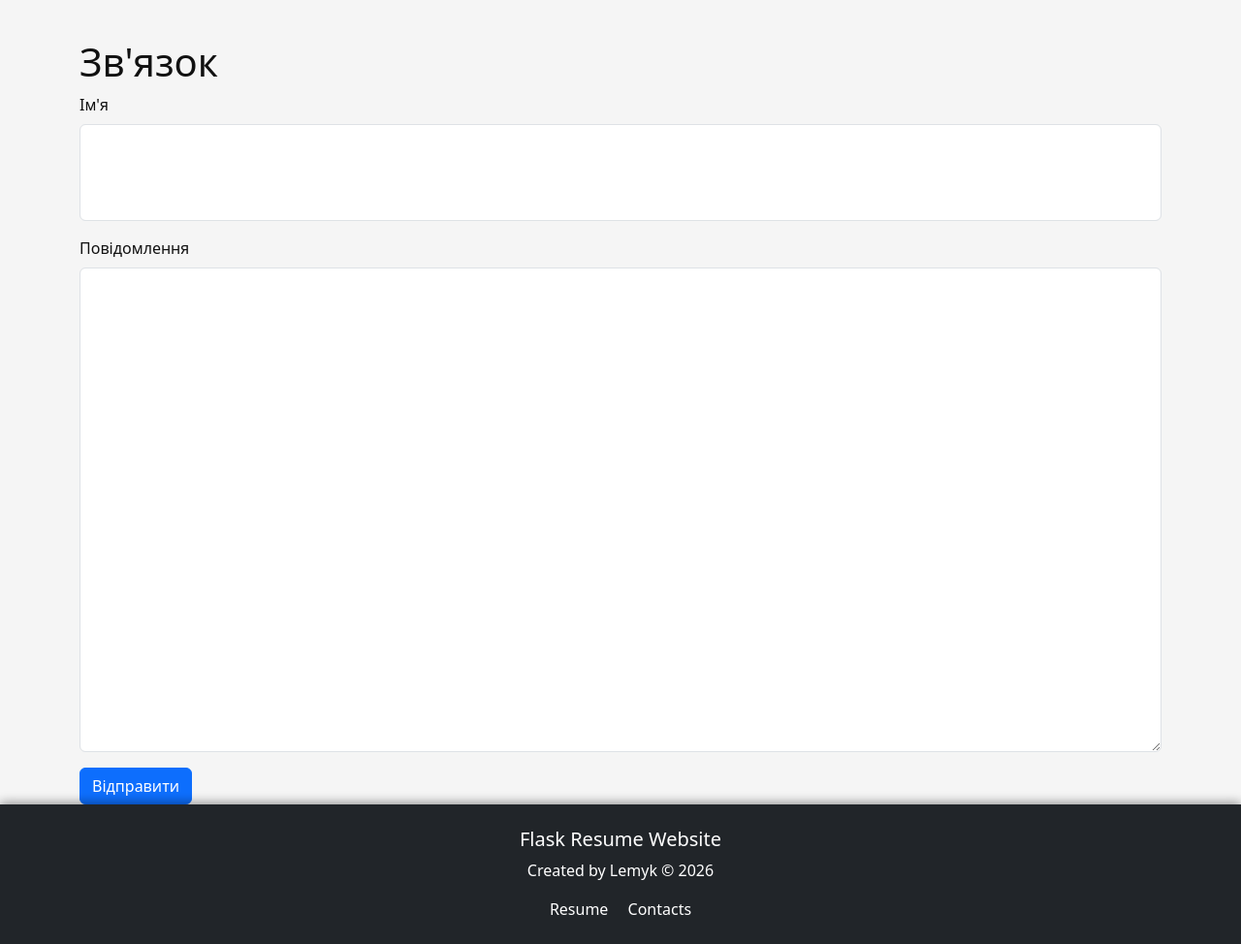
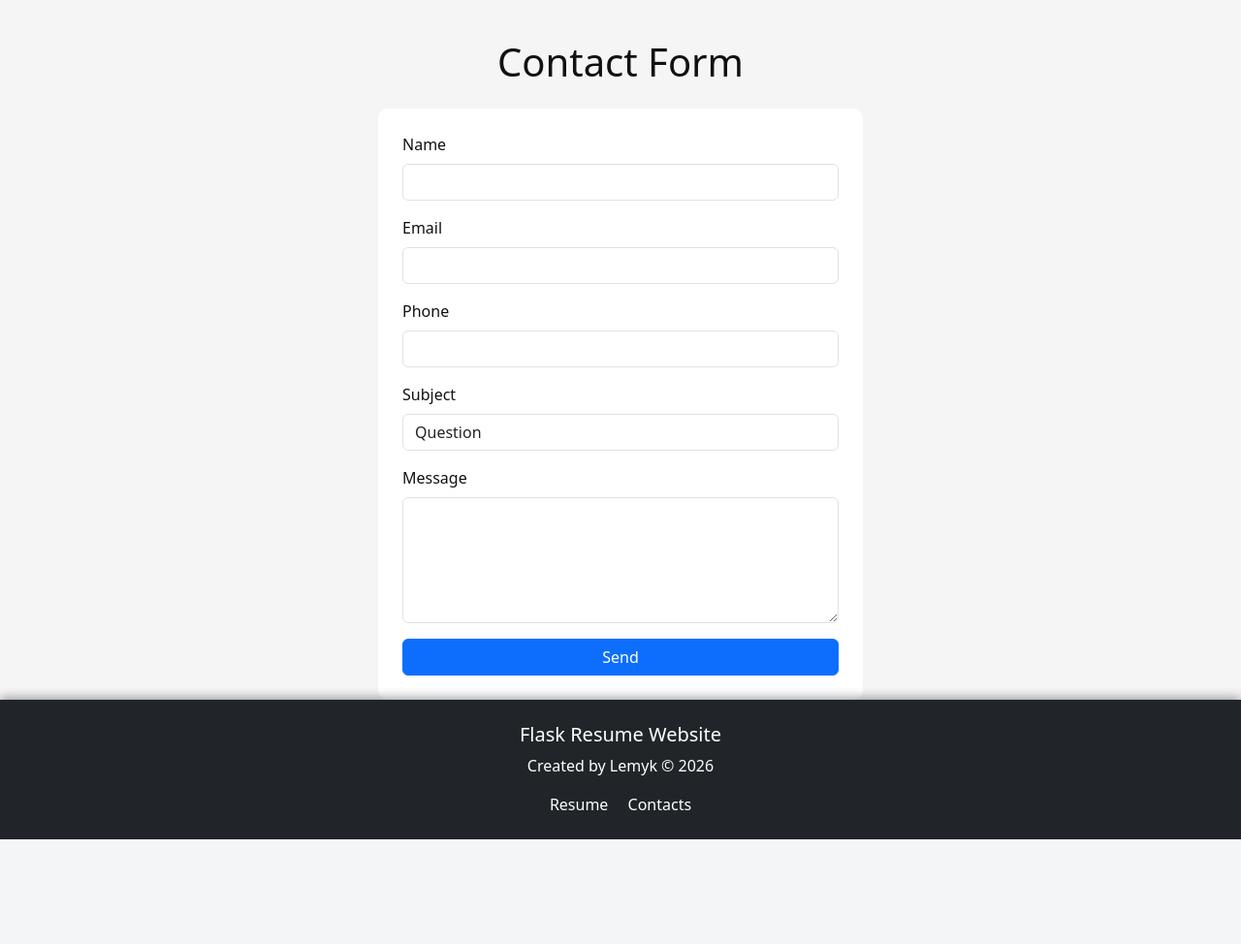
Before and after one commit to Ant4rct1c4/Flask, a Flask app: page /contacts in a window 1280 px wide. Shown: the part 56-1030 px from the top of the page at 97% size. After the commit the page ends 922 px from the top, so only its background shows below. Run offline with Flask 3, Linux system fonts and the light colour scheme; some libraries are stand-ins or nearby versions.

Commit message:
Completed lab5

```diff
--- /dev/null
+++ b/app/forms.py
@@ -0,0 +1,72 @@
+from flask_wtf import FlaskForm
+from wtforms import StringField, PasswordField, BooleanField, TextAreaField, SelectField, SubmitField
+from wtforms.validators import DataRequired, Length, Email, Regexp
+
+
+class ContactForm(FlaskForm):
+    name = StringField(
+        'Name',
+        validators=[
+            DataRequired(),
+            Length(min=4, max=10)
+        ]
+    )
+
+    email = StringField(
+        'Email',
+        validators=[
+            DataRequired(),
+            Email()
+        ]
+    )
+
+    phone = StringField(
+        'Phone',
+        validators=[
+            DataRequired(),
+            Regexp(r'^\+380\d{9}$', message='Phone must be like +380XXXXXXXXX')
+        ]
+    )
+
+    subject = SelectField(
+        'Subject',
+        choices=[
+            ('question', 'Question'),
+            ('support', 'Support'),
+            ('offer', 'Offer')
+        ],
+        validators=[
+            DataRequired()
+        ]
+    )
+
+    message = TextAreaField(
+        'Message',
+        validators=[
+            DataRequired(),
+            Length(max=500)
+        ]
+    )
+
+    submit = SubmitField('Send')
+
+
+class LoginForm(FlaskForm):
+    username = StringField(
+        'Username / Email',
+        validators=[
+            DataRequired()
+        ]
+    )
+
+    password = PasswordField(
+        'Password',
+        validators=[
+            DataRequired(),
+            Length(min=4, max=10)
+        ]
+    )
+
+    remember = BooleanField('Remember me')
+
+    submit = SubmitField('Sign in')
--- a/app/static/css/styles.css
+++ b/app/static/css/styles.css
@@ -50,3 +50,20 @@
 footer {
     box-shadow: 0 -2px 10px rgba(0,0,0,0.4);
 }
+.contact-form {
+    max-width: 500px;
+    padding: 25px;
+    border-radius: 10px;
+}
+
+.light-theme .contact-form {
+    background-color: #ffffff;
+}
+
+.dark-theme .contact-form {
+    background-color: #1f2326;
+}
+
+textarea.form-control {
+    min-height: 130px;
+}
--- /dev/null
+++ b/app/templates/_render_field.html
@@ -0,0 +1,19 @@
+{% macro render_field(field, class='form-control') %}
+
+<div class="mb-3">
+
+    {{ field.label(class="form-label") }}
+
+    {{ field(class=class, **kwargs) }}
+
+    {% if field.errors %}
+        <ul class="text-danger mt-2">
+            {% for error in field.errors %}
+                <li>{{ error }}</li>
+            {% endfor %}
+        </ul>
+    {% endif %}
+
+</div>
+
+{% endmacro %}
--- a/app/templates/contacts.html
+++ b/app/templates/contacts.html
@@ -1,41 +1,22 @@
 {% extends 'base.html' %}
 
+{% from '_render_field.html' import render_field %}
+
 {% block content %}
-<style>
-    input {
-        height: 100px;
-    }
 
-    textarea {
-        height: 500px;
+<h1 class="text-center mb-4">Contact Form</h1>
 
-    }
-</style>
-<h1>Зв'язок</h1>
+<form method="POST" novalidate class="mx-auto contact-form">
 
-<form>
+    {{ form.csrf_token }}
 
-    <div class="mb-3">
-        <label class="form-label">Ім'я</label>
+    {{ render_field(form.name) }}
+    {{ render_field(form.email) }}
+    {{ render_field(form.phone) }}
+    {{ render_field(form.subject) }}
+    {{ render_field(form.message) }}
 
-        <input
-            type="text"
-            class="form-control"
-        >
-    </div>
-
-    <div class="mb-3">
-        <label class="form-label">Повідомлення</label>
-
-        <textarea
-            class="form-control"
-            rows="5"
-        ></textarea>
-    </div>
-
-    <button class="btn btn-primary">
-        Відправити
-    </button>
+    {{ form.submit(class="btn btn-primary w-100") }}
 
 </form>
 
--- a/app/views.py
+++ b/app/views.py
@@ -1,5 +1,15 @@
-from flask import render_template, request
+import logging
+
+from flask import render_template, request, redirect, url_for, flash
 from app import app
+from app.forms import ContactForm
+
+
+logging.basicConfig(
+    filename='contact.log',
+    level=logging.INFO,
+    format='%(asctime)s - %(message)s'
+)
 
 
 @app.route('/')
@@ -13,12 +23,32 @@ def resume():
     )
 
 
-@app.route('/contacts')
+@app.route('/contacts', methods=['GET', 'POST'])
+@app.route('/contact', methods=['GET', 'POST'])
 def contacts():
     theme = request.cookies.get('theme', 'light')
+    form = ContactForm()
+
+    if form.validate_on_submit():
+        logging.info(
+            f"Name: {form.name.data}, Email: {form.email.data}, "
+            f"Phone: {form.phone.data}, Subject: {form.subject.data}, "
+            f"Message: {form.message.data}"
+        )
+
+        flash(
+            f"Message from {form.name.data} with email {form.email.data} was sent successfully!",
+            'success'
+        )
+
+        return redirect(url_for('contacts'))
+
+    if request.method == 'POST':
+        flash('Form has errors. Please check your data.', 'danger')
 
     return render_template(
         'contacts.html',
         title='Contacts',
+        form=form,
         theme=theme
     )
--- a/requirements.txt
+++ b/requirements.txt
@@ -1,11 +1,16 @@
 blinker==1.9.0
 click==8.4.1
 colorama==0.4.6
+dnspython==2.8.0
+email-validator==2.3.0
 Flask==3.1.3
+Flask-WTF==1.3.0
 gunicorn==26.0.0
+idna==3.17
 itsdangerous==2.2.0
 Jinja2==3.1.6
 MarkupSafe==3.0.3
 packaging==26.2
 python-dotenv==1.2.2
 Werkzeug==3.1.8
+WTForms==3.2.2
```
Also changed, not shown: app/users/templates/users/login.html (+12 -12 lines), app/users/views.py (+18 -5 lines), 1 other file.
